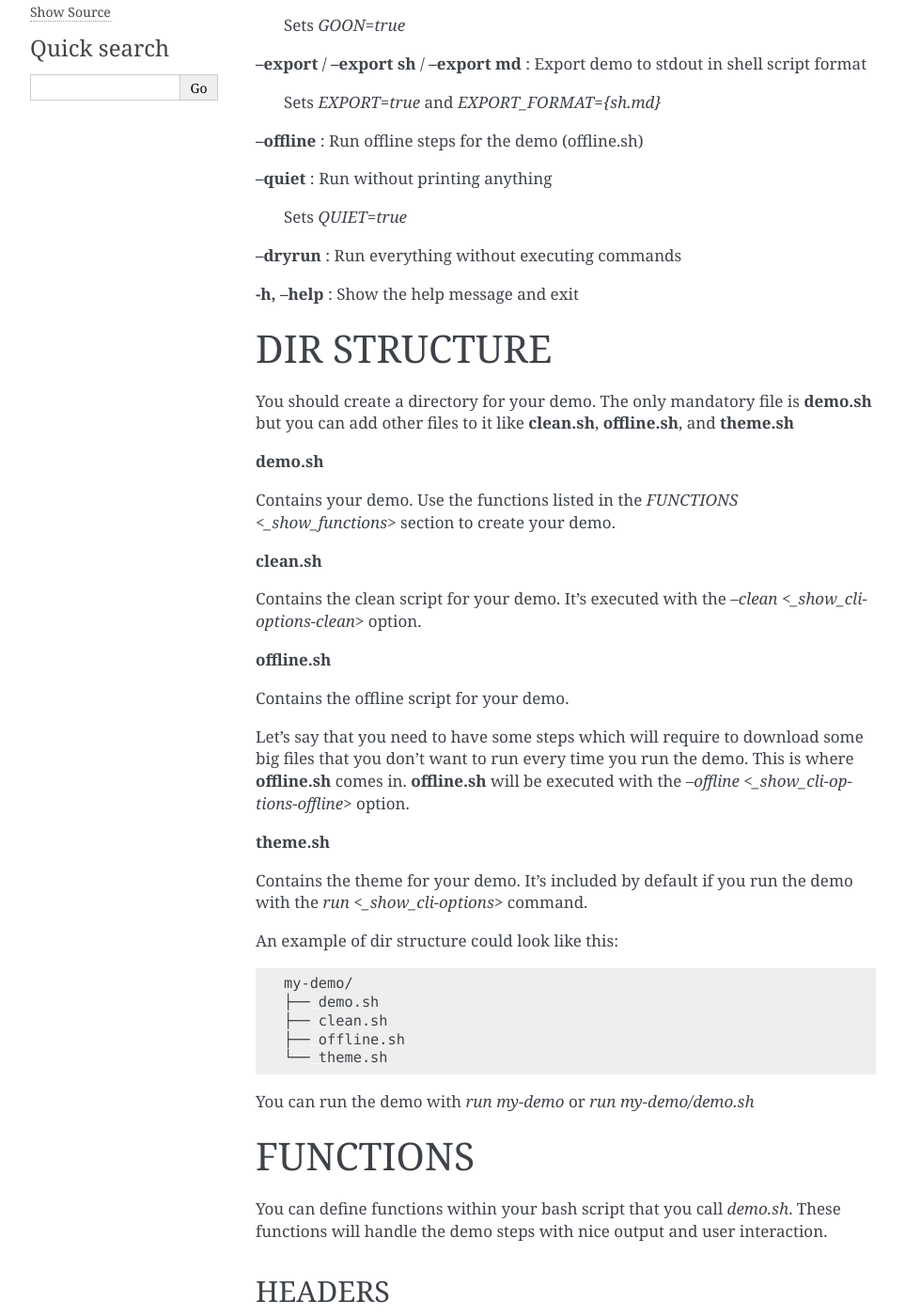
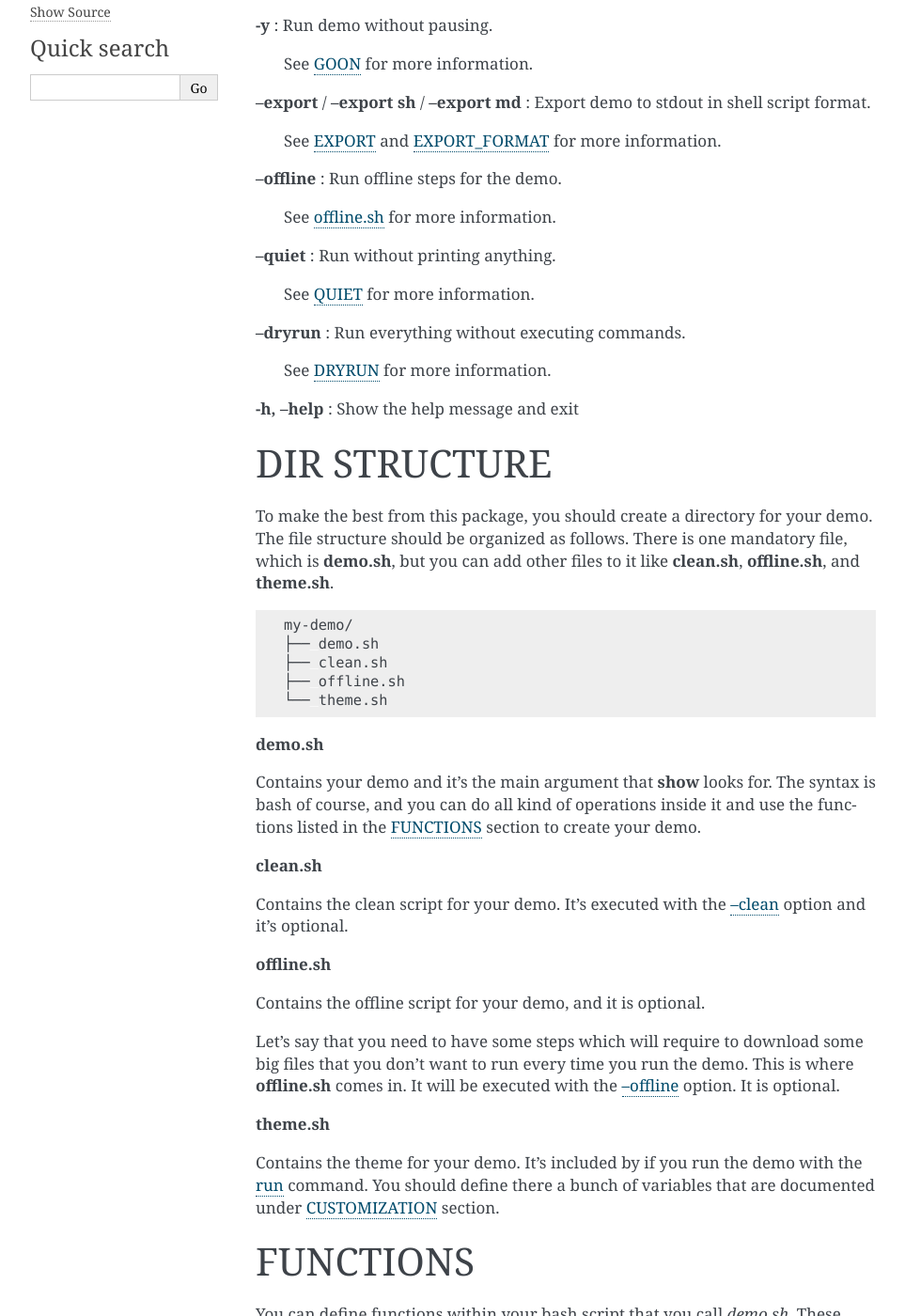
Before and after one commit to inknos/showtime-sh, a Sphinx documentation site: the page built from docs/source/show.1.rst, in a window 1280 px wide and 1400 px high, scrolled down 463 px. Shown: the whole window at 94% size, without its empty margins (148-1111 px from the left). Built offline with Sphinx 7.4.7, drawn with Linux system fonts in a browser that asks for light colours; some of the changed text lies outside the part shown.

Commit message:
update docs
Signed-off-by: Nicola Sella <nsella@redhat.com>

```diff
--- a/docs/source/show.1.rst
+++ b/docs/source/show.1.rst
@@ -25,74 +25,59 @@
 .. _show-cli-options-clean:
 
 **--clean**
-:   Run the clean script for the demo (clean.sh)
+:   Run the clean script for the demo.
 
-.. _show-options-y:
+    See :ref:`clean.sh <show-dir-structure-clean-sh>` for more information.
+
+.. _show-cli-options-y:
 
 **-y**
-:   Run demo without pausing
+:   Run demo without pausing.
 
-    Sets *GOON=true*
+    See :ref:`GOON <show-environment-variables-runtime-goon>` for more information.
 
-.. _show-options-export:
+.. _show-cli-options-export:
 
 **--export** / **--export sh** / **--export md**
-:   Export demo to stdout in shell script format
+:   Export demo to stdout in shell script format.
 
-    Sets *EXPORT=true* and *EXPORT_FORMAT={sh.md}*
+    See :ref:`EXPORT <show-environment-variables-runtime-export>` and
+    :ref:`EXPORT_FORMAT <show-environment-variables-runtime-export-format>` for more information.
 
-.. _show-options-offline:
+.. _show-cli-options-offline:
 
 **--offline**
-:   Run offline steps for the demo (offline.sh)
+:   Run offline steps for the demo.
 
-.. _show-options-quiet:
+    See :ref:`offline.sh <show-dir-structure-offline-sh>` for more information.
+
+.. _show-cli-options-quiet:
 
 **--quiet**
-:   Run without printing anything
+:   Run without printing anything.
 
-    Sets *QUIET=true*
+    See :ref:`QUIET <show-environment-variables-runtime-quiet>` for more information.
 
-.. _show-options-dryrun:
+.. _show-cli-options-dryrun:
 
 **--dryrun**
-:   Run everything without executing commands
+:   Run everything without executing commands.
 
-.. _show-options-help:
+    See :ref:`DRYRUN <show-environment-variables-runtime-dryrun>` for more information.
+
+.. _show-cli-options-help:
 
 **-h, --help**
 :   Show the help message and exit
-
 
 .. _show-dir-structure:
 
 DIR STRUCTURE
 =============
 
-You should create a directory for your demo. The only mandatory file is **demo.sh** but you can add other files to it like **clean.sh**, **offline.sh**, and **theme.sh**
-
-.. _show-dir-structure-demo-sh:
-
-**demo.sh**
-
-Contains your demo. Use the functions listed in the `FUNCTIONS <_show_functions>` section to create your demo.
-
-**clean.sh**
-
-Contains the clean script for your demo. It's executed with the `--clean <_show_cli-options-clean>` option.
-
-**offline.sh**
-
-Contains the offline script for your demo.
-
-Let's say that you need to have some steps which will require to download some big files that you don't want to run every time you run the demo.
-This is where **offline.sh** comes in. **offline.sh** will be executed with the `--offline <_show_cli-options-offline>` option.
-
-**theme.sh**
-
-Contains the theme for your demo. It's included by default if you run the demo with the `run <_show_cli-options>` command.
-
-An example of dir structure could look like this:
+To make the best from this package, you should create a directory for your demo.
+The file structure should be organized as follows. There is one mandatory file, which is **demo.sh**,
+but you can add other files to it like **clean.sh**, **offline.sh**, and **theme.sh**.
 
 .. code-block:: bash
 
@@ -102,7 +87,40 @@
     ├── offline.sh
     └── theme.sh
 
-You can run the demo with *run my-demo* or *run my-demo/demo.sh*
+.. _show-dir-structure-demo-sh:
+
+**demo.sh**
+
+Contains your demo and it's the main argument that **show** looks for. The syntax is bash of course,
+and you can do all kind of operations inside it and use the functions listed
+in the :ref:`FUNCTIONS <show-functions>` section to create your demo.
+
+.. _show-dir-structure-clean-sh:
+
+**clean.sh**
+
+Contains the clean script for your demo.
+It's executed with the :ref:`--clean<show-cli-options-clean>` option and it's optional.
+
+.. _show-dir-structure-offline-sh:
+
+**offline.sh**
+
+Contains the offline script for your demo, and it is optional.
+
+Let's say that you need to have some steps which will require to download some big
+files that you don't want to run every time you run the demo.
+This is where **offline.sh** comes in. It will be executed with
+the :ref:`--offline <show-cli-options-offline>` option. It is optional.
+
+.. _show-dir-structure-theme-sh:
+
+**theme.sh**
+
+Contains the theme for your demo. It's included by if you
+run the demo with the :ref:`run <show-cli-options>` command.
+You should define there a bunch of variables that are documented under
+:ref:`CUSTOMIZATION <show-environment-variables-customization>` section.
 
 .. _show-functions:
 
@@ -116,16 +134,19 @@
 HEADERS
 -------
 
-.. _show-functions-headers-h:
+.. _show-functions-headers-h1:
 
-**h** *<header_title>*
+**h1** *<header_title>*
 :   Print a single header 1 and clear output
+
+    *QUIET=true* will not print the header and *EXPORT=true* will print the header in shell script format by default.
+    The same applies to other header functions.
 
     Example 1:
 
     .. code-block:: bash
 
-        bash -c 'source /bin/show; h "Header 1"'
+        bash -c 'source /bin/show; h1 "Header 1"'
 
         ##################
         #  Header 1
@@ -135,19 +156,20 @@
 
     .. code-block:: bash
 
-        bash -c 'source /bin/show; EXPORT_FORMAT=md h "Header 1"'
+        bash -c 'source /bin/show; EXPORT_FORMAT=md h1 "Header 1"'
 
         # Header 1
 
+.. _show-functions-headers-h2:
 
-**hh** *<header_title>*
-:   Print a single header 2 and clear output
+**h2** *<header_title>*
+:   Print a single header 2 and do not clear output. Refer to :ref:`h1 <show-functions-headers-h1>` for more information.
 
     Example 1:
 
     .. code-block:: bash
 
-        bash -c 'source /bin/show; hh "Header 2"'
+        bash -c 'source /bin/show; h2 "Header 2"'
 
         ##################
         # Header 2
@@ -157,69 +179,71 @@
 
     .. code-block:: bash
 
-        bash -c 'source /bin/show; EXPORT_FORMAT=md hh "Header 2"'
+        bash -c 'source /bin/show; EXPORT_FORMAT=md h2 "Header 2"'
 
         ## Header 2
 
+.. _show-functions-headers-h3:
+
+**h3** *<header_title>*
+:   Print a single header 3 and do not clear output. Refer to :ref:`h1 <show-functions-headers-h1>` for more information.
+
+    .. code-block:: bash
+
+        bash -c 'source /bin/show; EXPORT_FORMAT=md h3 "Header 3"'
+
+        ### Header 3
+
+.. _show-functions-headers-h4:
+
+**h4** *<header_title>*
+:   Print a single header 4 and do not clear output. Refer to :ref:`h1 <show-functions-headers-h1>` for more information.
+
+    .. code-block:: bash
+
+        bash -c 'source /bin/show; EXPORT_FORMAT=md h4 "Header 4"'
+
+        #### Header 4
+
+.. _show-functions-headers-h5:
+
+**h5** *<header_title>*
+:   Print a single header 5 and do not clear output. Refer to :ref:`h1 <show-functions-headers-h1>` for more information.
+
+    .. code-block:: bash
+
+        bash -c 'source /bin/show; EXPORT_FORMAT=md h5 "Header 5"'
+
+        ##### Header 5
+
+.. _show-functions-headers-h6:
+
+**h6** *<header_title>*
+:   Print a single header 6 and do not clear output. Refer to :ref:`h1 <show-functions-headers-h1>` for more information.
+
+    .. code-block:: bash
+
+        bash -c 'source /bin/show; EXPORT_FORMAT=md h6 "Header 6"'
+
+        ##### Header 6
+
+**h** *<header_title>*
+:   Alias to :ref:`h1 <show-functions-headers-h1>`
+
+**hh** *<header_title>*
+:   Alias to :ref:`h2 <show-functions-headers-h2>`
+
 **hhh** *<header_title>*
-:   Print a single header 3 and do not clear output
-
-    .. warning::
-        Not implemented yet
+:   Alias to :ref:`h3 <show-functions-headers-h3>`
 
 **hhhh** *<header_title>*
-:   Print a single header 4 and do not clear output
-
-    .. warning::
-        Not implemented yet
+:   Alias to :ref:`h4 <show-functions-headers-h4>`
 
 **hhhhh** *<header_title>*
-:   Print a single header 5 and do not clear output
-
-    .. warning::
-        Not implemented yet
+:   Alias to :ref:`h5 <show-functions-headers-h5>`
 
 **hhhhhh** *<header_title>*
-:   Print a single header 6 and do not clear output
-
-    .. warning::
-        Not implemented yet
-
-**h1** *<header_title>*
-:   Same as **h**
-
-    .. warning::
-        Not implemented yet
-
-**h2** *<header_title>*
-:   Same as **hh**
-
-    .. warning::
-        Not implemented yet
-
-**h3** *<header_title>*
-:   Same as **hhh**
-
-    .. warning::
-        Not implemented yet
-
-**h4** *<header_title>*
-:   Same as **hhhh**
-
-    .. warning::
-        Not implemented yet
-
-**h5** *<header_title>*
-:   Same as **hhhhh**
-
-    .. warning::
-        Not implemented yet
-
-**h6** *<header_title>*
-:   Same as **hhhhhh**
-
-    .. warning::
-        Not implemented yet
+:   Alias to :ref:`h6 <show-functions-headers-h6>`
 
 .. _show-functions-print:
 
@@ -328,7 +352,7 @@
 
 .. warning::
 
-    The functions listed below are only run if *DEBUG=true*.
+    The functions listed below are only run if *DEBUG=true*. Check :ref:`DEBUG <show-environment-variables-runtime-debug>` for more information.
 
 .. _show-functions-debug-d:
 
@@ -381,14 +405,80 @@
 CUSTOMIZATION
 -------------
 
-Colors and Symbols
+Colors and symbols that can be customized. All color variables start with
+*C_* and all symbol variables start with *S_* and are documented below.
+Names should be self-explanatory.
+
+**C_HEADER**
+:   Color for header. Default is *cyan*
+
+**C_HEADER_TEXT**
+:   Color for header text. Default is *white*
+
+**C_SUCCESS**
+:   Color for success. Default is *green*
+
+**C_ERROR**
+:   Color for error. Default is *red*
+
+**C_WARNING**
+:   Color for warning. Default is *yellow*
+
+**C_INFO**
+:   Color for info. Default is *blue*
+
+**C_DEBUG**
+:   Color for debug. Default is *purple*
+
+**C_COMMAND**
+:   Color for command symbol. Default is *red*
+
+**C_COMMAND_TEXT**
+:   Color for command text. Default is *white*
+
+**C_TEXT**
+:   Color for text. Default is *yellow*
+
+**C_BULLET**
+:   Color for the bullet. Default is *green*
+
+**C_PROMPT**
+:   Color for prompt. Default is *dim cyan*
+
+**C_INTERACTIVE**
+:   Color for interactive prompt. Default is *purple*
+
+**C_SEPARATOR**
+:   Color for separator. Default is *dim cyan*
+
+**S_SUCCESS**
+:   Symbol for success. Default is *✓*
+
+**S_INFO**
+:   Symbol for info. Default is *ℹ*
+
+**S_WARNING**
+:   Symbol for warning. Default is *⚠*
+
+**S_ERROR**
+:   Symbol for error. Default is *✗*
+
+**S_DEBUG**
+:   Symbol for debug. Default is *$*
+
+**S_COMMAND**
+:   Symbol for command. Default is *$*
+
+**S_BULLET**
+:   Symbol for bullet. Default is *➤*
 
 .. _show-environment-variables-runtime:
 
 RUNTIME
 -------
 
-Variables that affect the runtime of the demo. It's better to avoid using them directly but to run your code by invoking the `run <_show_cli-options>` command.
+Variables that affect the runtime of the demo. It's better to avoid using them directly
+but to run your code by invoking the :ref:`run <show-cli-options>` command.
 
 .. _show-environment-variables-runtime-debug:
 
@@ -419,9 +509,10 @@
 .. _show-environment-variables-runtime-export-format:
 
 **EXPORT_FORMAT**
-:   If *sh*, exports demo in shell script format
+:   Defines the format of the exported demo. Allowed values are:
 
-    If *md*, exports demo in markdown format
+    * **sh**: exports demo in shell script format
+    * **md**: exports demo in markdown format
 
     Set *EXPORT=true*, *QUIET=true* and *GOON=true*
 
```
Also changed, not shown: other parts of docs/source/show.1.rst (+1 -1 lines).
